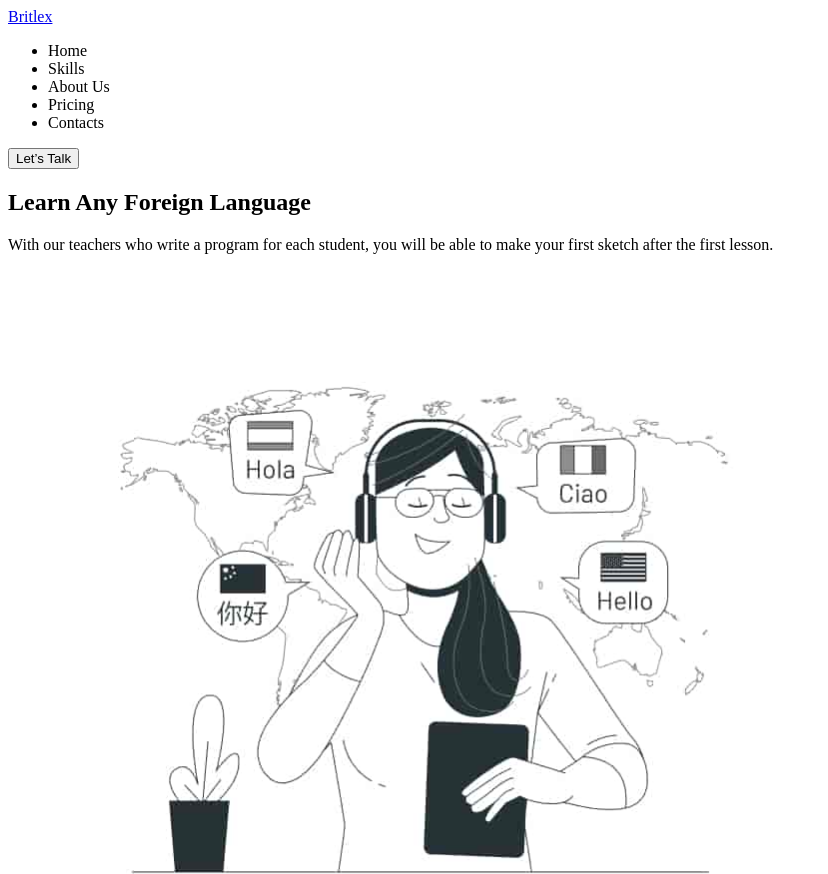
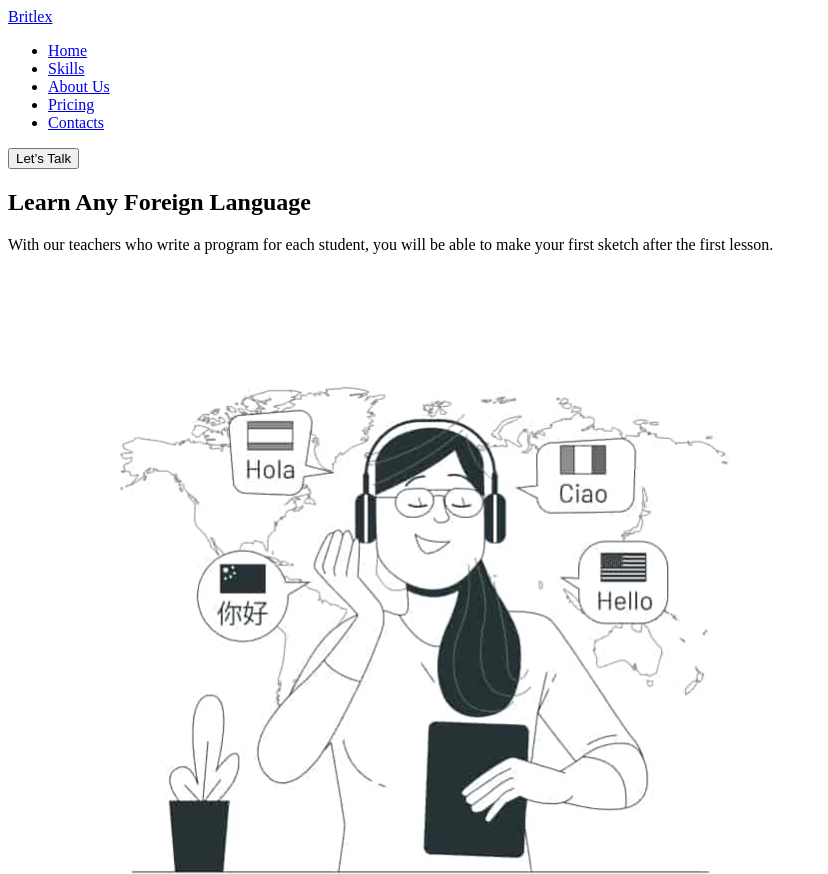
Before and after one commit to TetianaShylo/GoIt111, a plain HTML site: page index.html in a window 1280 px wide. Shown: the top 874 px of the page, without its empty margins (0-828 px from the left). Drawn offline with Linux system fonts and the light colour scheme.

Commit message:
Create index.html

```diff
--- a/index.html
+++ b/index.html
@@ -12,11 +12,11 @@
         <a href="./">Britlex</a>
         <nav>
             <ul>
-                <li><a href="#"></a>Home</li>
-                <li><a href="#skills"></a>Skills</li>
-                <li><a href="#"></a>About Us</li>
-                <li><a href="#"></a>Pricing</li>
-                <li><a href="#"></a>Contacts</li>
+                <li><a href="#">Home</a></li>
+                <li><a href="#skills">Skills</a></li>
+                <li><a href="#">About Us</a></li>
+                <li><a href="#">Pricing</a></li>
+                <li><a href="#">Contacts</a></li>
             </ul>
         </nav>
         <button type="button">Let’s Talk</button>
```
